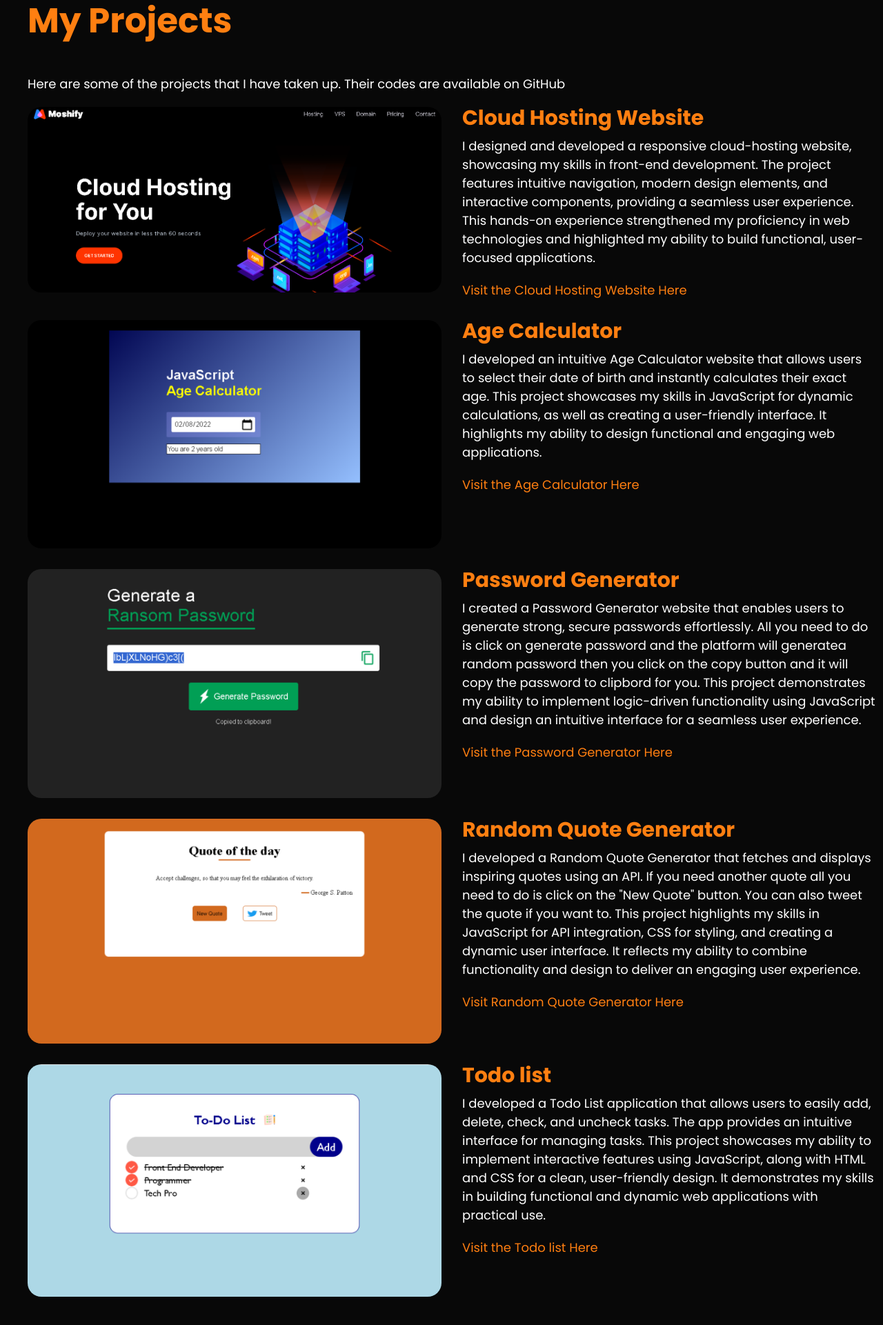
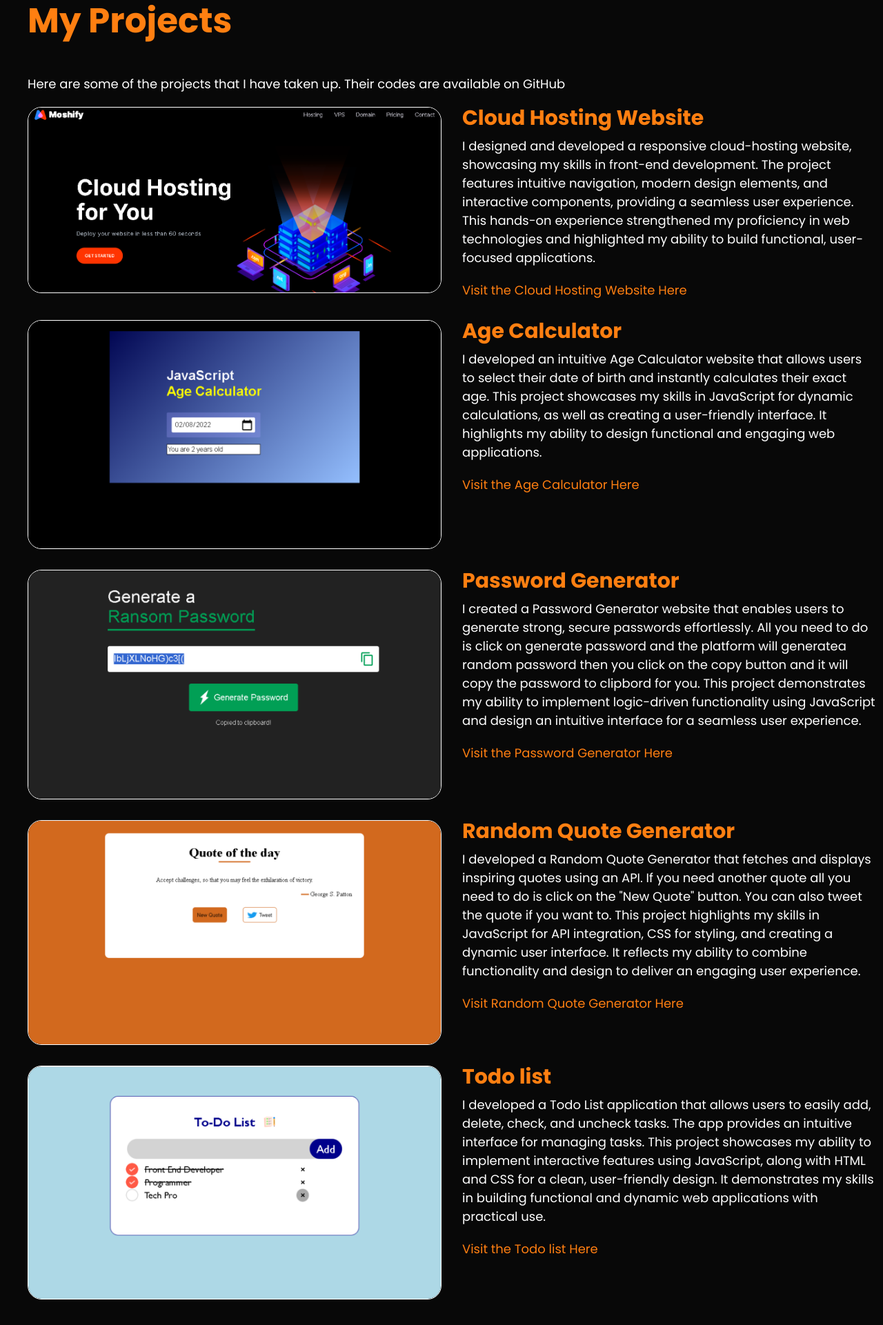
Before and after one commit to nenyeokanumee/My-Professional-Portfolio, a plain HTML site: page index.html in a window 1280 px wide. Shown: the part 3079-5000 px from the top of the page at 69% size. Drawn offline with Linux system fonts and the light colour scheme.

Commit message:
add borders to service images

```diff
--- a/CSS/style.css
+++ b/CSS/style.css
@@ -334,6 +334,10 @@ i{
     min-width: 200px;
 }
 
+.project__img{
+    border: 1px solid var(--color-primary);
+}
+
 .divider{
     display: flex;
     justify-content: space-between;
@@ -376,7 +380,7 @@ input[type="radio"] {
 
 /* Contact Me */
 .reach{
-    font-size: 0.8rem;
+    font-size: 1.8rem;
 }
 
 .social__media{
--- a/index.html
+++ b/index.html
@@ -231,7 +231,7 @@
         available on GitHub
       </p>
       <div class="grid grid--1X2">
-        <img src="/Images/Mosh.png" alt="" class="media__img" />
+        <img src="/Images/Mosh.png" alt="" class="media__img project__img" />
         <div class="details">
           <h2>Cloud Hosting Website</h2>
           <p>
@@ -248,7 +248,7 @@
         <img
           src="/Images/Age Calculator.png"
           alt="Myself - Chukwunenye Okanumee"
-          class="media__img" />
+          class="media__img project__img" />
         <div class="details">
           <h2>Age Calculator</h2>
           <p>
@@ -264,7 +264,7 @@
         <img
           src="/Images/Password Generator.png"
           alt="Myself - Chukwunenye Okanumee"
-          class="media__img" />
+          class="media__img project__img" />
         <div class="details">
           <h2>Password Generator</h2>
           <p>
@@ -281,7 +281,7 @@
         <img
           src="/Images/Quote Generator.png"
           alt="Myself - Chukwunenye Okanumee"
-          class="media__img" />
+          class="media__img project__img" />
         <div class="details">
           <h2>Random Quote Generator</h2>
           <p>
@@ -298,7 +298,7 @@
         <img
           src="/Images/Todo list.png"
           alt="Myself - Chukwunenye Okanumee"
-          class="media__img" />
+          class="media__img project__img" />
         <div class="details">
           <h2>Todo list</h2>
           <p>
```
